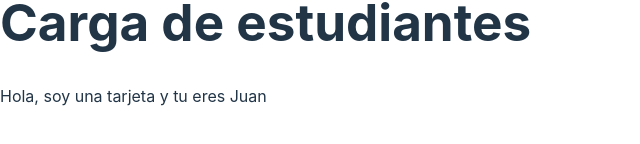
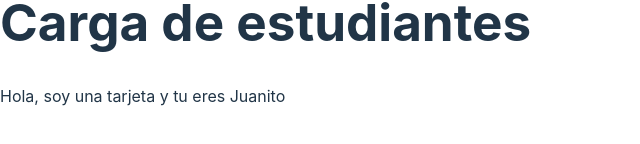
Before and after one commit to jehansel-DigitalHouse/fe-primeraEvaluacion, a React (Vite) app: page / in a window 1280 px wide. Shown: the part 366-510 px from the top of the page, without its empty margins (0-640 px from the left). Built offline with nearby package versions, Linux system fonts and the light colour scheme.

Commit message:
Testeando el commit previo a la evaluación

```diff
--- a/src/App.jsx
+++ b/src/App.jsx
@@ -6,7 +6,7 @@ function App() {
 		<div className="App">
 			<h1>Carga de estudiantes</h1>
 			<form></form>
-			<Card estudiante="Juan" />
+			<Card estudiante="Juanito" />
 		</div>
 	);
 }
```
